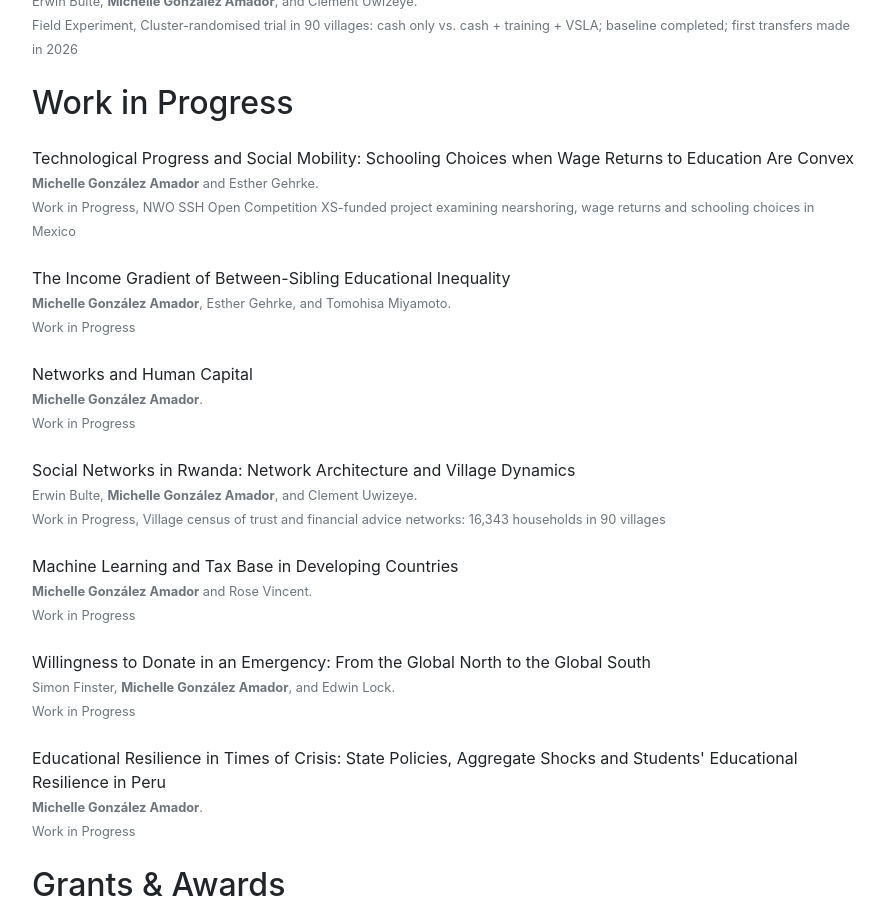
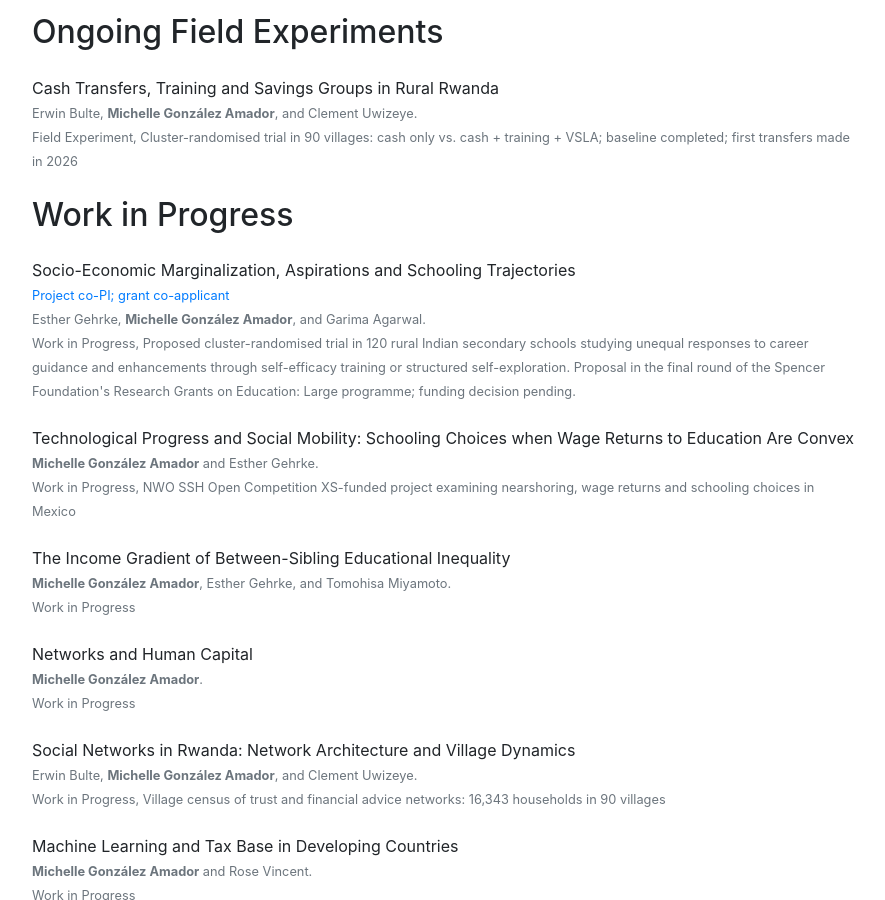
Before and after one commit to michelleg06/m-gonzalezamador.com, a Jekyll site: the page built from research.md, in a window 1280 px wide and 900 px high, scrolled down 1276 px. Shown: the whole window, without its empty margins (338-1223 px from the left). Built offline with Jekyll 4.4.1, drawn with Linux system fonts in a browser that asks for light colours; nearby versions of some CDN libraries; some of the changed text lies outside the part shown.

Commit message:
Add India career-guidance project and Spencer finalist proposal

```diff
--- a/_data/workingpapers.yml
+++ b/_data/workingpapers.yml
@@ -23,6 +23,12 @@
   misc: "Cluster-randomised trial in 90 villages: cash only vs. cash + training + VSLA; baseline completed; first transfers made in 2026"
 
 # Work in Progress
+- title: "Socio-Economic Marginalization, Aspirations and Schooling Trajectories"
+  authors: "Esther Gehrke, <strong>Michelle González Amador</strong>, and Garima Agarwal"
+  venue: "Work in Progress"
+  note: "Project co-PI; grant co-applicant"
+  misc: "Proposed cluster-randomised trial in 120 rural Indian secondary schools studying unequal responses to career guidance and enhancements through self-efficacy training or structured self-exploration. Proposal in the final round of the Spencer Foundation's Research Grants on Education: Large programme; funding decision pending."
+
 - title: "Technological Progress and Social Mobility: Schooling Choices when Wage Returns to Education Are Convex"
   authors: "<strong>Michelle González Amador</strong> and Esther Gehrke"
   venue: "Work in Progress"
--- a/research.md
+++ b/research.md
@@ -10,6 +10,8 @@
 
 With Esther Gehrke, I am working on an NWO SSH Open Competition XS-funded project examining nearshoring, wage returns and schooling choices in Mexico. I also contribute to the development of [AIM for Scale's AI for Agriculture innovation package](https://aimforscale.org/innovation-packages/ai-for-agriculture/) for low- and middle-income countries through my appointment in WUR's Information Technology Group.
 
+I am a co-PI with Esther Gehrke and Garima Agarwal on *Socio-Economic Marginalization, Aspirations and Schooling Trajectories*, a proposed study of unequal responses to career guidance in India. I am also a co-applicant on its proposal to the Spencer Foundation's [Research Grants on Education: Large](https://www.spencer.org/grant_types/large-research-grant) programme, which has reached the final round; the funding decision is pending.
+
 **Research fields:** computational economics, development economics, economics of education, social and economic networks, human capital, field and lab-in-the-field experiments, machine learning for public policy.
 
 {% include publications.html %}
```
Also changed, not shown: 1 other file.
